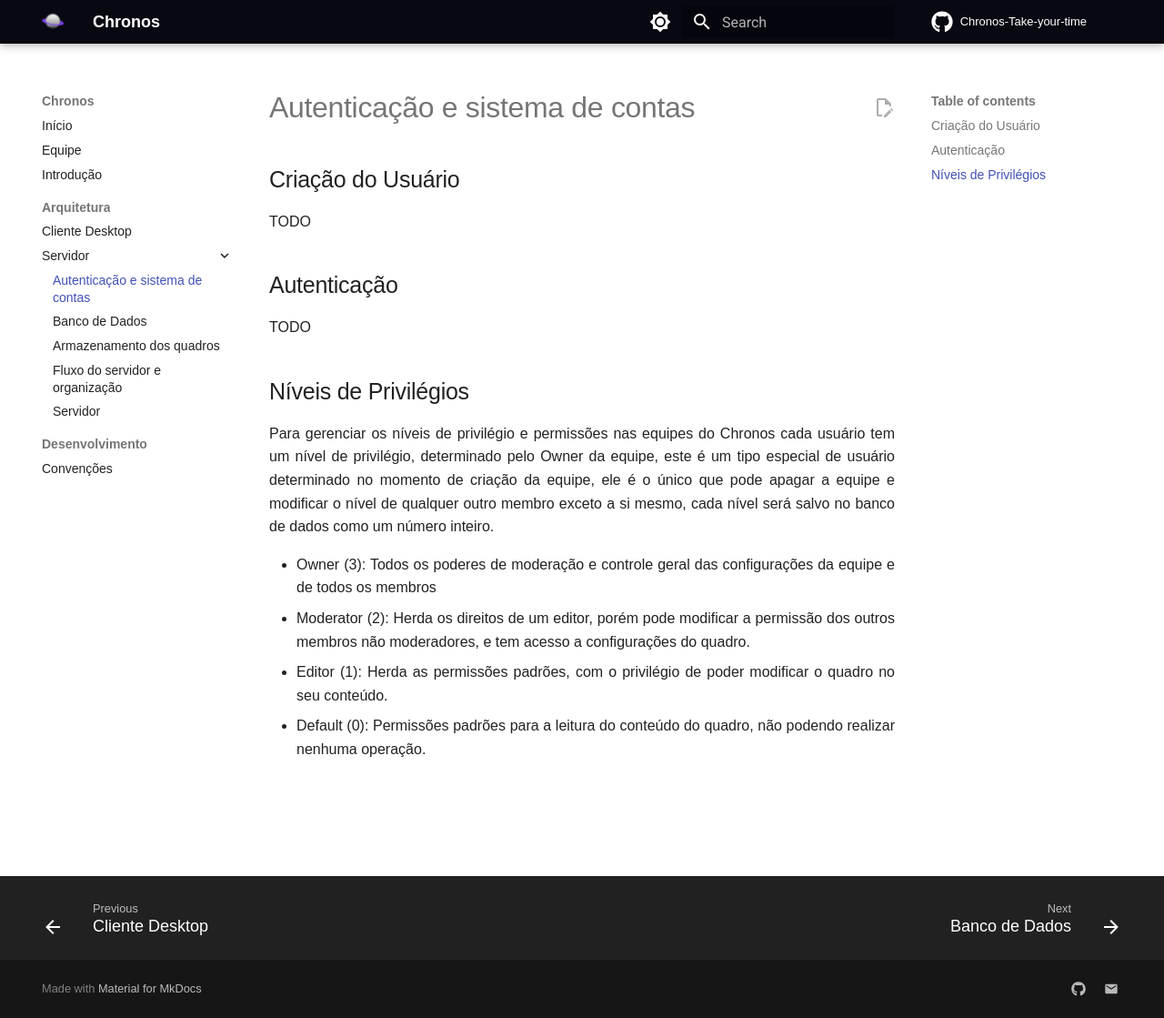
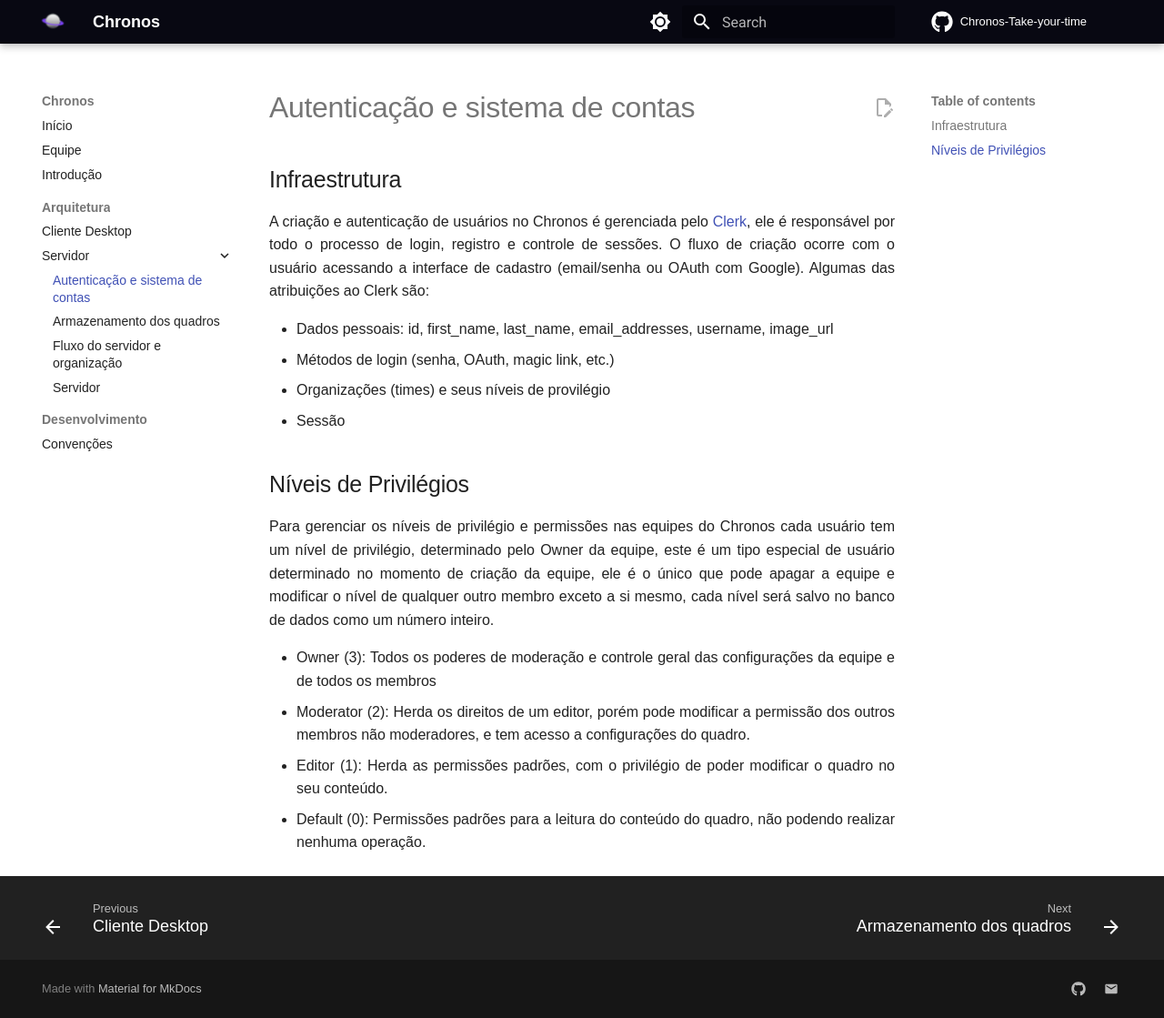
Before and after one commit to chronos-take-your-time/wiki, an MkDocs documentation site: the page built from docs/arquitetura/servidor/autenticação-e-contas.md, in a window 1280 px wide and 1119 px high. Shown: the whole window at 91% size. Built offline with MkDocs 1.6.1 and Material for MkDocs 9.7.7, drawn with Linux system fonts in a browser that asks for light colours; some web fonts are replaced.

Commit message:
docs(infraestrutura): uso do clerk como solução de usuário, removendo citações a banco de dados relacional

```diff
--- a/docs/arquitetura/servidor/autenticação-e-contas.md
+++ b/docs/arquitetura/servidor/autenticação-e-contas.md
@@ -1,12 +1,13 @@
 # Autenticação e sistema de contas
 
-## Criação do Usuário
+## Infraestrutura
 
-TODO
+A criação e autenticação de usuários no Chronos é gerenciada pelo [Clerk](https://clerk.com/), ele é responsável por todo o processo de login, registro e controle de sessões. O fluxo de criação ocorre com o usuário acessando a interface de cadastro (email/senha ou OAuth com Google). Algumas das atribuições ao Clerk são:
 
-## Autenticação
-
-TODO
+- Dados pessoais: id, first_name, last_name, email_addresses, username, image_url
+- Métodos de login (senha, OAuth, magic link, etc.)
+- Organizações (times) e seus níveis de provilégio
+- Sessão
 
 ## Níveis de Privilégios
 
```
Also changed, not shown: docs/arquitetura/servidor/banco-de-dados.md (deleted, +0 -5 lines), docs/arquitetura/servidor/dados.md (+1 -3 lines).
